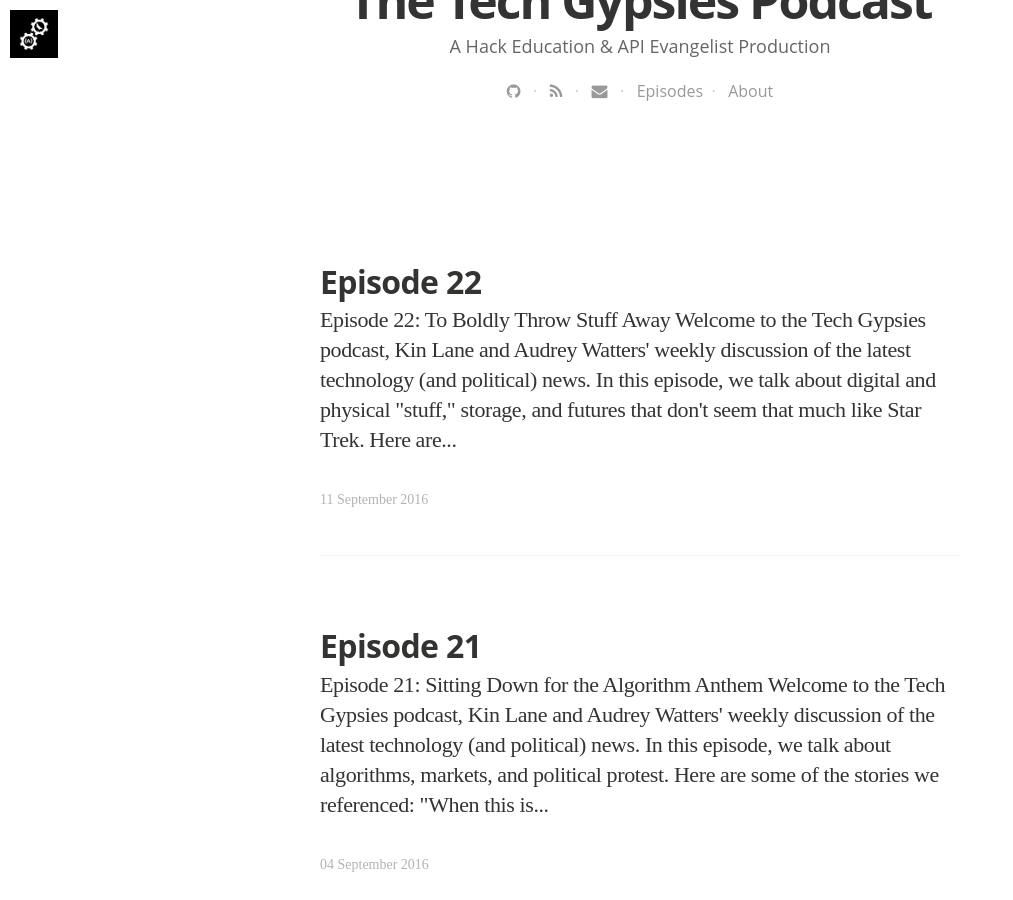
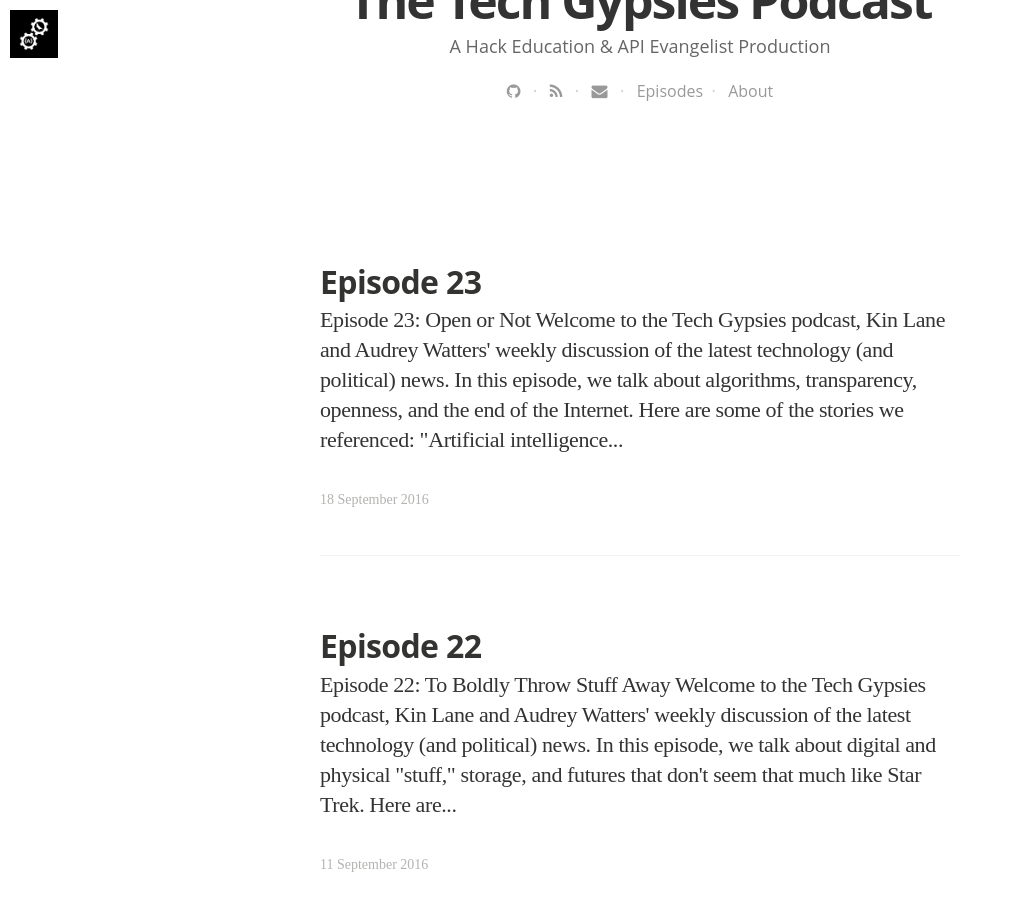
Before and after one commit to Techgypsies/podcast, a Jekyll site: the page built from blog/index.html, in a window 1280 px wide and 900 px high, scrolled down 559 px. Shown: the whole window, without its empty margins (0-1013 px from the left). Built offline with Jekyll 4.4.1, drawn with Linux system fonts in a browser that asks for light colours; nearby versions of some CDN libraries; some web fonts are replaced; the list of posts is cut into pages by our own code; some of the changed text lies outside the part shown.

Commit message:
new episode

```diff
--- a/_data/podcasts.yaml
+++ b/_data/podcasts.yaml
@@ -306,3 +306,17 @@
   tags:
   - Technology
   - Politics
+- title: "Tech Gypsies Episode 23"
+  summary: "In this episode, we talk about algorithms, openness, and the end of the Internet."
+  description: "In this episode, we talk about algorithms, openness, and the end of the Internet."
+  subtitle: "Tech, Scrutinized"
+  image: /assets/images/tech-gypsies-podcast-1500.png
+  audio_file: http://s3.amazonaws.com/techgypsies/podcast-2016-09-18.mp3
+  audio_length: 49367375
+  sound_cloud: https://soundcloud.com/kinlane/tech-gypsies-podcast-2016-09-18
+  duration: '0:34:17'
+  publish_date: "2016-09-18 09:00:00"
+  url: 2016/09/18/episode-23
+  tags:
+  - Technology
+  - Politics
--- /dev/null
+++ b/_posts/2016-09-18-episode-23.html
@@ -0,0 +1,32 @@
+---
+layout: post
+title: "Episode 23"
+date: 2016-09-18 08:35:00 +0000
+tags:
+image: https://s3.amazonaws.com/techgypsies/2016-09-18-open.jpg
+imagecredits: https://www.flickr.com/photos/morberg/3032353648
+---
+<h3>Episode 23: Open or Not</h3>
+<br />
+<p>Welcome to the Tech Gypsies podcast, <a href="http://kinlane.com">Kin Lane</a> and <a href="http://audreywatters.com">Audrey Watters</a>' weekly discussion of the latest technology (and political) news.</p>
+
+<p>In this episode, we talk about algorithms, transparency, openness, and the end of the Internet.</p>
+
+<p>
+<iframe width="100%" height="450" scrolling="no" frameborder="no" src="https://w.soundcloud.com/player/?url=https%3A//api.soundcloud.com/tracks/283524019&amp;auto_play=false&amp;hide_related=false&amp;show_comments=true&amp;show_user=true&amp;show_reposts=false&amp;visual=true"></iframe>
+</p>
+
+<p>Here are some of the stories we referenced:</p>
+<ul>
+<li>"<a href="https://medium.com/@katecrawford/artificial-intelligence-is-hard-to-see-a71e74f386db#.kn39eu9pb">Artificial intelligence is hard to see</a>" by Kate Crawford and Meredith Whittaker</li>
+<li>"<a href="http://googletransparencyproject.org/articles/google-enlisted-obama-officials-lobby-states-driverless-cars">Google Enlisted Obama Officials to Lobby States on Driverless Cars</a>" via the Campaign for Accountability</li>
+<li>"<a href="http://www.newyorker.com/tech/elements/a-ride-in-ubers-self-driving-car">A Ride in Uber's Self-Driving Car</a>" in The New Yorker</li>
+<li>"<a href="https://backchannel.com/the-internets-own-instigator-cb6347e693b#.70zmsy3qo">Carl Malamud Has Standards</a>" by Steven Levy</li>
+<li>"<a href="http://bavatuesdays.com/the-overselling-of-open/">The Overselling of Open</a>" by Jim Groom</li>
+<li>"<a href="https://hapgood.us/2016/09/14/institutionalized/">Institutionalized</a>" by Mike Caulfield</li>
+<li>"<a href="http://halfanhour.blogspot.com/2016/09/institutions-and-openness.html">Institutions and Openness</a>" by Stephen Downes</li>
+<li>"<a href="http://blog.mahabali.me/blog/educational-technology-2/sustainability-of-open/">Sustainability of Open</a>" by Maha Bali</li>
+<li>"<a href="https://www.lawfareblog.com/someone-learning-how-take-down-internet">Someone Is Learning How to Take Down the Internet</a>" by Bruce Schneier</li>
+</ul>
+
+<p>Feedback is welcome. (You should <a href="mailto:kinlane@gmaill.com">email Kin</a> with it though, not Audrey.)</p>
--- a/index.html
+++ b/index.html
@@ -10,6 +10,6 @@
 
 <p><a href="http://podcast.techgypsi.es/blog/">Show notes</a> can also be subscribed to <a href="http://podcast.techgypsi.es/blog.xml">via RSS</a>.</p>
 
-<p><strong>Latest Episode: <a href="http://podcast.techgypsi.es/2016/09/11/episode-22">22</a></strong></p>
+<p><strong>Latest Episode: <a href="http://podcast.techgypsi.es/2016/09/18/episode-23">23</a></strong></p>
 
 <p style="text-align: right; font-size:12px"><em>Image credits: <a href="https://flic.kr/p/GTax17">Drone Recovery</a></em></p>
```
